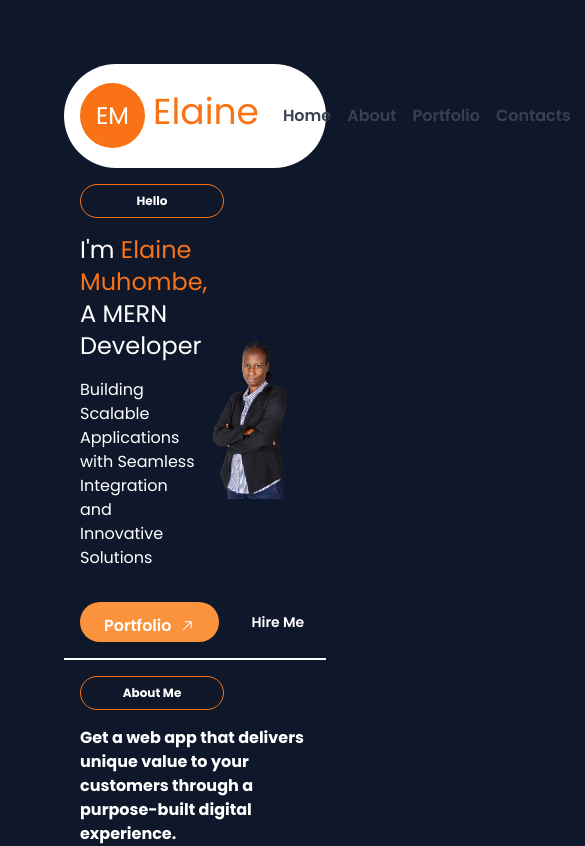
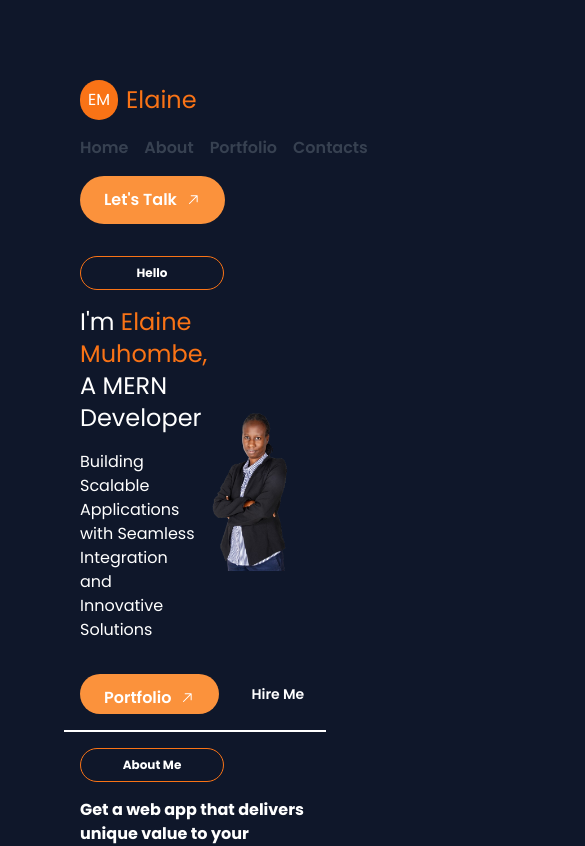
Before and after one commit to elaine-mern-dev/elaine-portfolio, a React (Vite) app: page /home in a window 390 px wide. Shown: the top 846 px of the page, 585 px wide, since content can reach past the window. Built offline with nearby package versions, Linux system fonts and the light colour scheme.

Commit message:
style: improve Header layout with responsive flex-wrap and spacing enhancements

```diff
--- a/src/shared/layout/Header.tsx
+++ b/src/shared/layout/Header.tsx
@@ -1,26 +1,26 @@
-//src/shared/layout/Header.tsx
+// src/shared/layout/Header.tsx
 import Button from "../ui/Button";
 import Nav from "./Nav";
 
-const Header:React.FC = () => {
+const Header: React.FC = () => {
   return (
-    <header className="bg-white p-4 rounded-full flex items-center justify-between space-x-6">
-      <h1 className="text-4xl text-orange-500  mb-2">
-        <span className="bg-orange-500 text-2xl text-white p-4 mr-2  rounded-full">
+    <header className="bg-transparent md:bg-white p-4 rounded-full flex flex-wrap md:flex-nowrap items-center justify-between gap-4 md:gap-6 md:mb-6">
+      <h1 className="text-2xl sm:text-3xl md:text-4xl text-orange-500 flex items-center">
+        <span className="bg-orange-500 text-base sm:text-lg md:text-xl text-white p-2 sm:p-3 md:p-4 mr-2 rounded-full">
           EM
         </span>
         Elaine
       </h1>
 
-      <Nav />
-      <Button
-        text={"Let's Talk"}
-        onClick={() =>
-          window.open("https://www.linkedin.com/", "_blank")
-        }
-      />
+      <div className="w-full  md:w-auto flex justify-between items-center gap-4 flex-wrap md:flex-nowrap">
+        <Nav />
+        <Button
+          text={"Let's Talk"}
+          onClick={() => window.open("https://www.linkedin.com/", "_blank")}
+        />
+      </div>
     </header>
   );
-}
+};
 
 export default Header;
```
